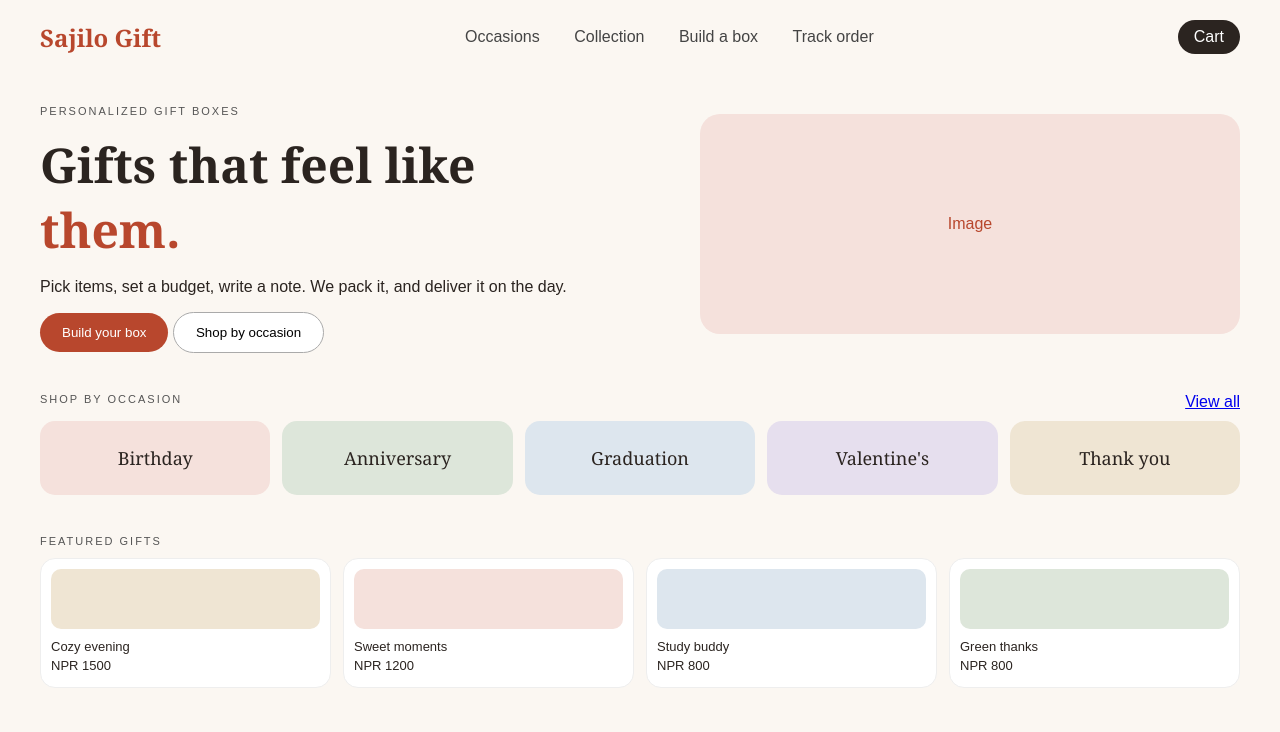
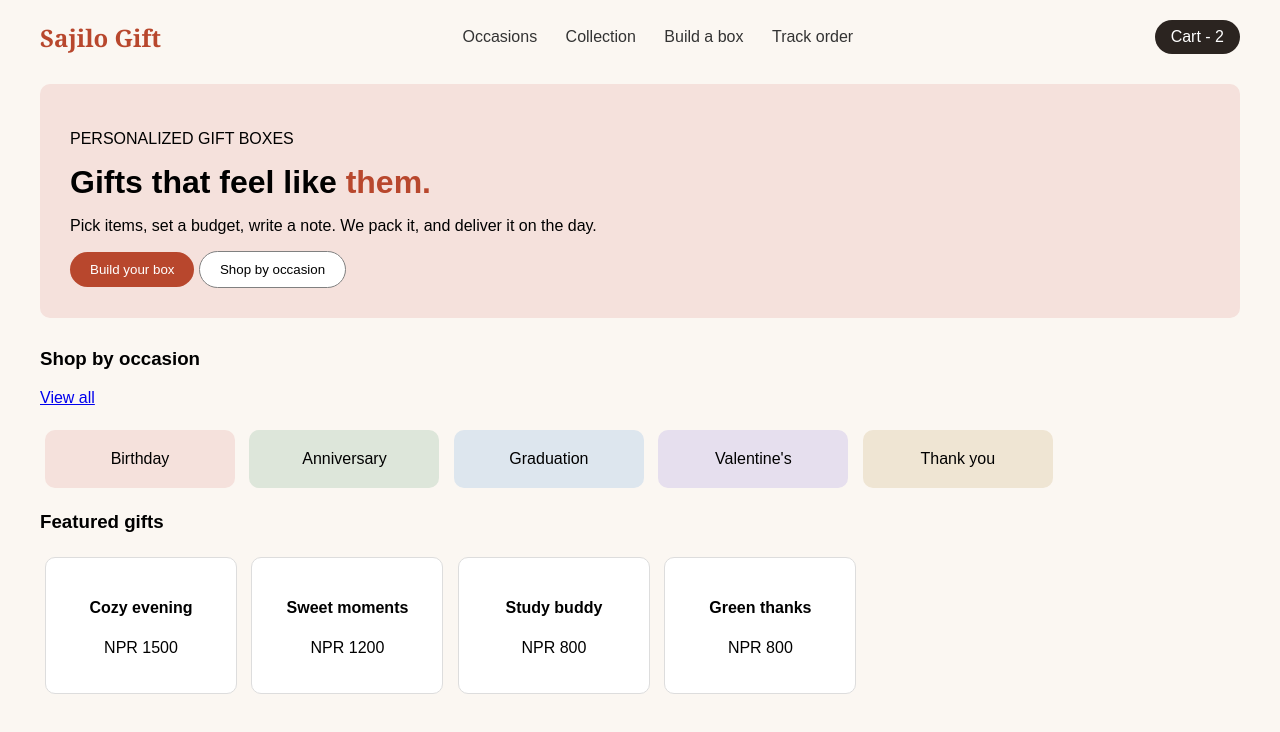
Before and after one commit to Diyaaaa90/Web_Programming, a plain HTML site: page index.html in a window 1280 px wide. Drawn offline with Linux system fonts and the light colour scheme.

Commit message:
Updatedt homepage design

```diff
--- a/index.html
+++ b/index.html
@@ -4,15 +4,16 @@
   <title>Sajilo Gift</title>
 
   <style>
+    /* Style for the whole page */
     body {
       font-family: Arial, sans-serif;
       background-color: #fbf7f2;
-      color: #2b2420;
       margin: 0;
       padding: 20px 40px;
     }
 
-    .header {
+    /* Top part: logo on the left, menu in the middle, cart on the right */
+    header {
       display: flex;
       justify-content: space-between;
       align-items: center;
@@ -25,9 +26,9 @@
       font-family: Georgia, serif;
     }
 
-    .menu a {
-      margin: 0 15px;
-      color: #444;
+    nav a {
+      margin: 0 12px;
+      color: #333;
       text-decoration: none;
     }
 
@@ -38,175 +39,117 @@
       border-radius: 20px;
     }
 
-    .hero {
-      display: flex;
-      justify-content: space-between;
-      align-items: center;
-      margin-top: 40px;
+    /* Style for the welcome section */
+    .welcome {
+      background-color: #f5e1dc;
+      padding: 30px;
+      margin: 30px 0;
+      border-radius: 10px;
     }
 
-    .hero-text {
-      width: 45%;
+    .welcome h2 {
+      font-size: 32px;
+      margin: 10px 0;
     }
 
-    .small-title {
-      font-size: 11px;
-      letter-spacing: 2px;
-      color: #555;
-    }
-
-    .hero-text h1 {
-      font-family: Georgia, serif;
-      font-size: 48px;
-      margin: 15px 0;
-    }
-
-    .hero-text h1 span {
+    .welcome .red {
       color: #b8472d;
     }
 
-    .btn-red {
+    .main-button {
       background-color: #b8472d;
       color: white;
       border: none;
-      padding: 12px 22px;
-      border-radius: 25px;
-      cursor: pointer;
+      padding: 10px 20px;
+      border-radius: 20px;
     }
 
-    .btn-outline {
+    .second-button {
       background-color: white;
-      border: 1px solid #aaa;
-      padding: 12px 22px;
-      border-radius: 25px;
-      cursor: pointer;
+      border: 1px solid gray;
+      padding: 10px 20px;
+      border-radius: 20px;
     }
 
-    .hero-image {
-      width: 45%;
-      height: 220px;
-      background-color: #f5e1dc;
-      border-radius: 20px;
+    /* Style for the small boxes (occasions and gifts) */
+    .box {
+      display: inline-block;
+      width: 150px;
+      padding: 20px;
+      margin: 5px;
+      border-radius: 10px;
       text-align: center;
-      line-height: 220px;
-      color: #b8472d;
-    }
-
-    .section-top {
-      display: flex;
-      justify-content: space-between;
-      margin-top: 40px;
-    }
-
-    .occasions {
-      display: flex;
-      gap: 12px;
-      margin-top: 10px;
-    }
-
-    .occasion {
-      flex: 1;
-      text-align: center;
-      padding: 25px 0;
-      border-radius: 15px;
-      font-family: Georgia, serif;
-      font-size: 18px;
-    }
-
-    .gifts {
-      display: flex;
-      gap: 12px;
-      margin-top: 10px;
     }
 
     .gift {
-      flex: 1;
       background-color: white;
-      border: 1px solid #eee;
-      border-radius: 15px;
-      padding: 10px;
-    }
-
-    .gift-image {
-      height: 60px;
-      border-radius: 10px;
-      margin-bottom: 10px;
-    }
-
-    .gift p {
-      margin: 4px 0;
-      font-size: 13px;
+      border: 1px solid #ddd;
     }
   </style>
 </head>
 
 <body>
 
-  <div class="header">
+  <!-- Top part: logo, menu and cart in one row -->
+  <header>
     <div class="logo">Sajilo Gift</div>
 
-    <div class="menu">
+    <nav>
       <a href="#">Occasions</a>
       <a href="#">Collection</a>
       <a href="#">Build a box</a>
       <a href="#">Track order</a>
-    </div>
+    </nav>
 
-    <div class="cart">Cart</div>
-  </div>
+    <div class="cart">Cart - 2</div>
+  </header>
 
-  <div class="hero">
-    <div class="hero-text">
-      <p class="small-title">PERSONALIZED GIFT BOXES</p>
-      <h1>Gifts that feel like <span>them.</span></h1>
-      <p>Pick items, set a budget, write a note. We pack it, and deliver it on the day.</p>
-      <button class="btn-red">Build your box</button>
-      <button class="btn-outline">Shop by occasion</button>
-    </div>
+  <!-- Welcome section -->
+  <section class="welcome">
+    <p>PERSONALIZED GIFT BOXES</p>
+    <h2>Gifts that feel like <span class="red">them.</span></h2>
+    <p>Pick items, set a budget, write a note. We pack it, and deliver it on the day.</p>
+    <button class="main-button">Build your box</button>
+    <button class="second-button">Shop by occasion</button>
+  </section>
 
-    <div class="hero-image">Image</div>
-  </div>
+  <!-- Occasions section -->
+  <section>
+    <h3>Shop by occasion</h3>
+    <a href="#">View all</a>
+    <br><br>
 
-  <div class="section-top">
-    <span class="small-title">SHOP BY OCCASION</span>
-    <a href="#">View all</a>
-  </div>
+    <div class="box" style="background-color: #f5e1dc;">Birthday</div>
+    <div class="box" style="background-color: #dde6da;">Anniversary</div>
+    <div class="box" style="background-color: #dde6ee;">Graduation</div>
+    <div class="box" style="background-color: #e6dfee;">Valentine's</div>
+    <div class="box" style="background-color: #efe5d3;">Thank you</div>
+  </section>
 
-  <div class="occasions">
-    <div class="occasion" style="background-color: #f5e1dc;">Birthday</div>
-    <div class="occasion" style="background-color: #dde6da;">Anniversary</div>
-    <div class="occasion" style="background-color: #dde6ee;">Graduation</div>
-    <div class="occasion" style="background-color: #e6dfee;">Valentine's</div>
-    <div class="occasion" style="background-color: #efe5d3;">Thank you</div>
-  </div>
+  <!-- Featured gifts section -->
+  <section>
+    <h3>Featured gifts</h3>
 
-  <p class="small-title" style="margin-top: 40px;">FEATURED GIFTS</p>
-
-  <div class="gifts">
-    <div class="gift">
-      <div class="gift-image" style="background-color: #efe5d3;"></div>
-      <p>Cozy evening</p>
+    <div class="box gift">
+      <h4>Cozy evening</h4>
       <p>NPR 1500</p>
     </div>
 
-    <div class="gift">
-      <div class="gift-image" style="background-color: #f5e1dc;"></div>
-      <p>Sweet moments</p>
+    <div class="box gift">
+      <h4>Sweet moments</h4>
       <p>NPR 1200</p>
     </div>
 
-    <div class="gift">
-      <div class="gift-image" style="background-color: #dde6ee;"></div>
-      <p>Study buddy</p>
+    <div class="box gift">
+      <h4>Study buddy</h4>
       <p>NPR 800</p>
     </div>
 
-    <div class="gift">
-      <div class="gift-image" style="background-color: #dde6da;"></div>
-      <p>Green thanks</p>
+    <div class="box gift">
+      <h4>Green thanks</h4>
       <p>NPR 800</p>
     </div>
-  </div>
+  </section>
 
 </body>
 </html>
```
